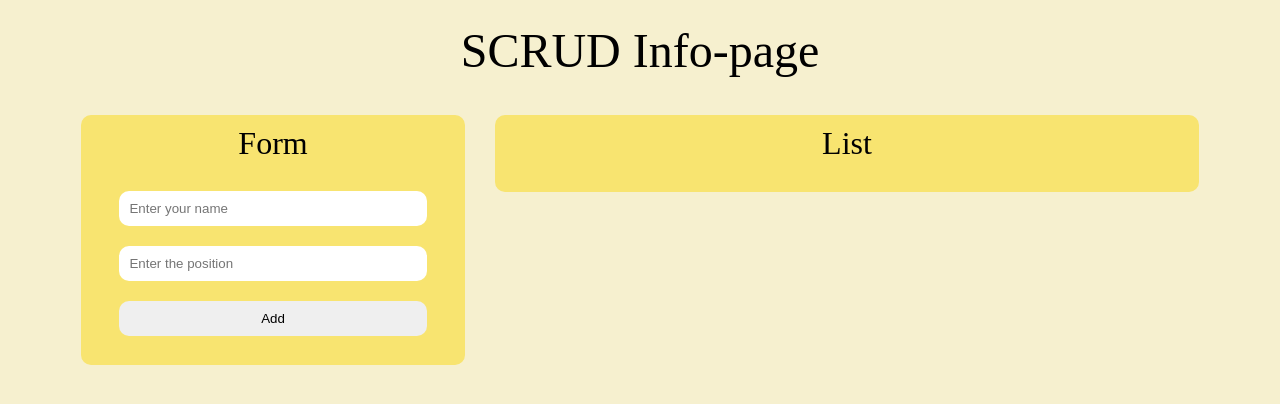
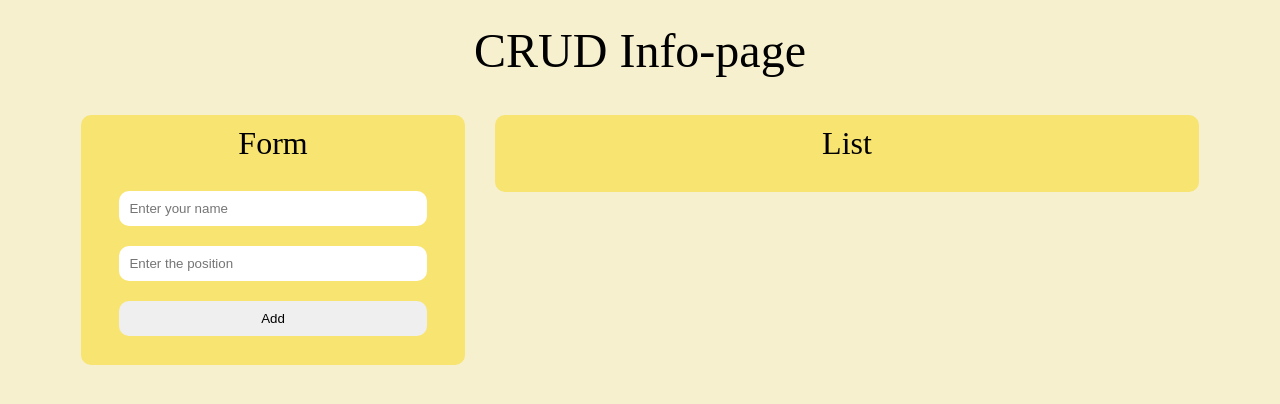
Before and after one commit to kvin-lx/infopage-frontend, a plain HTML site: page index.html in a window 1280 px wide. Drawn offline with Linux system fonts and the light colour scheme.

Commit message:
update title

```diff
--- a/index.html
+++ b/index.html
@@ -9,7 +9,7 @@
 </head>
 <body>
     <div class="div-titulo">
-        <h1>SCRUD Info-page</h1>
+        <h1>CRUD Info-page</h1>
     </div>
 
     <div class="contenedor">
```
